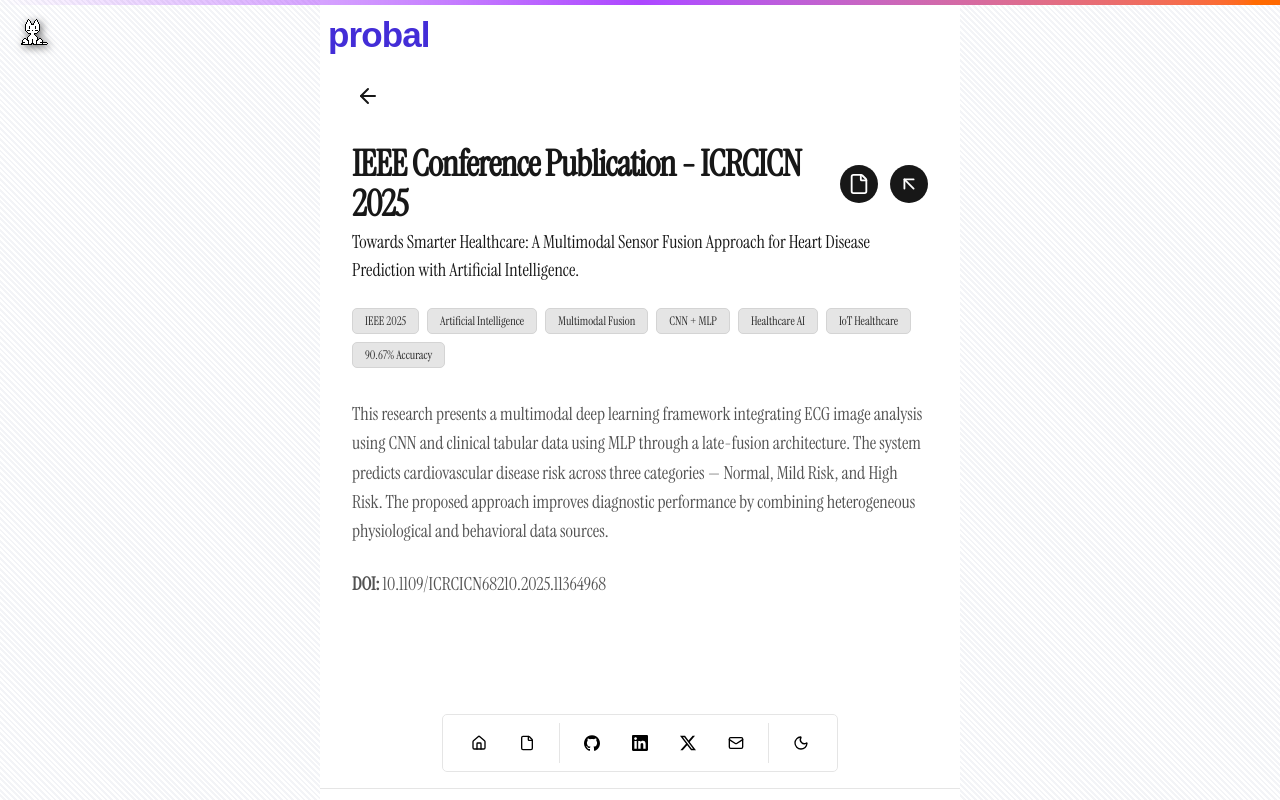
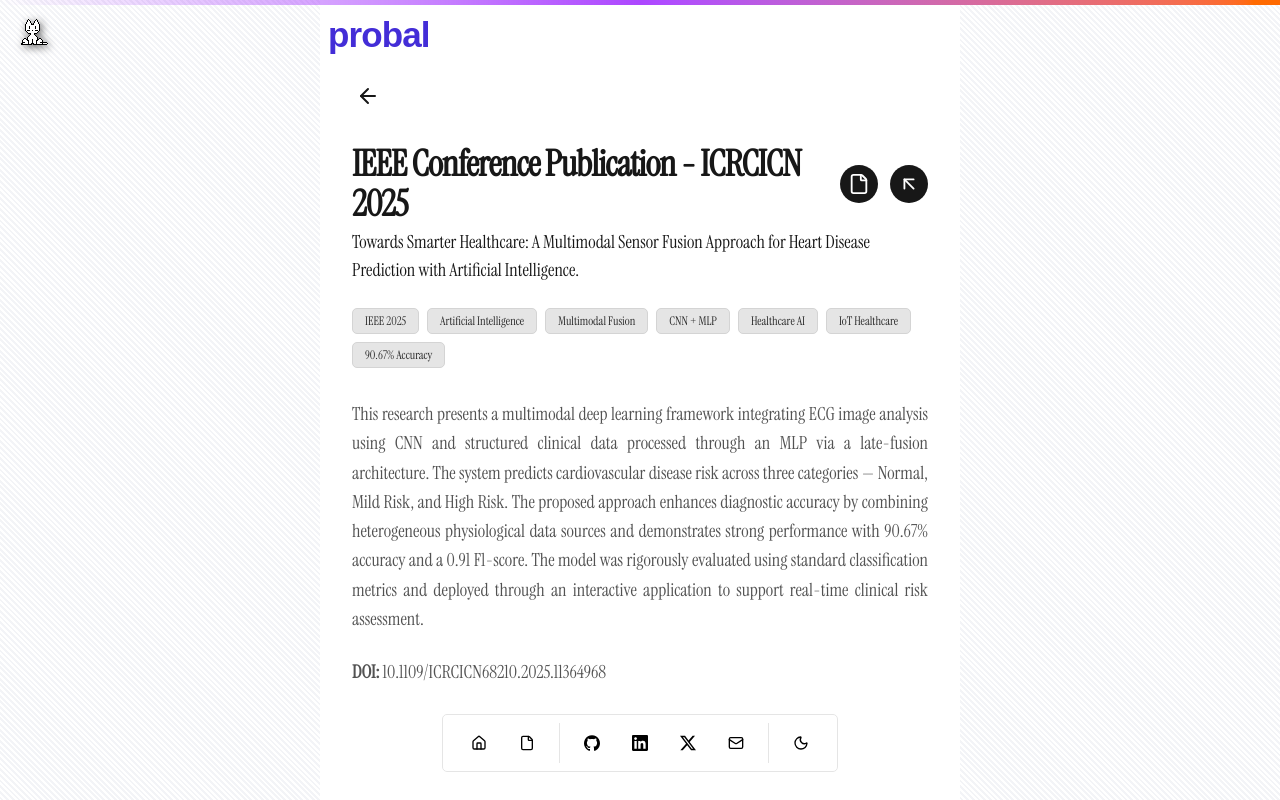
Before and after one commit to prodot-com/probalghoshdev, a Next.js app: page /achievements in a window 1280 px wide. Shown: the top 800 px of the page. Built offline with nearby package versions, Linux system fonts and the light colour scheme; a web font is replaced by a local one.

Commit message:
feat: update achievements abstract for clarity and enhance AchievementCard component with routing

```diff
--- a/src/app/achievements/page.tsx
+++ b/src/app/achievements/page.tsx
@@ -83,7 +83,7 @@ export default function ResearchPage() {
                             leading-relaxed text-lg instrument-serif space-y-6"
                 >
 
-                <p>{paper.abstract}</p>
+                <p className="text-justify">{paper.abstract}</p>
 
                 <p className="instrument-serif-bold">
                     DOI:{" "}
--- a/src/components/Achievements.tsx
+++ b/src/components/Achievements.tsx
@@ -1,8 +1,14 @@
+"use client"
+
 import { achievements } from "@/data/ProjectData";
 import { ChevronRight } from "lucide-react";
+import { useRouter } from "next/navigation";
 
 
     export default function AchievementCard() {
+
+        const router = useRouter();
+
     return (
         <div className="px-2 pl-3 md:pl-10 mt-10 font-bold w-full max-w-5xl">
         <section className="px-2 md:px-8 md:pl-0 md:pt-3 md:pb-4">
@@ -20,19 +26,16 @@ import { ChevronRight } from "lucide-react";
                         src={item.image}
                         alt={item.title}
                         className="w-11 h-11 md:w-12 md:h-12 p-1 rounded-full object-cover border border-neutral-300 dark:border-neutral-700"
-                        // className="h-10 md:h-12 w-auto object-contain"
                     />
 
-                    <div>
+                    <div
+                    className="cursor-pointer"
+                    onClick={()=>{router.push("/achievements")}}
+                    >
                         <div className="inline-flex items-center gap-1 group">
-                        <a
-                            href={item.link}
-                            target="_blank"
-                            rel="noopener noreferrer"
-                            className="instrument-serif-bold text-[19px] md:text-[19px] text-neutral-800 dark:text-neutral-200"
-                        >
+                        <p className="instrument-serif-bold text-[19px] md:text-[19px] text-neutral-800 dark:text-neutral-200">
                             {item.title}
-                        </a>
+                        </p>
 
                         <ChevronRight className="w-4 text-neutral-800 dark:text-neutral-200 opacity-0 group-hover:opacity-100 group-hover:translate-x-1 transition-transform duration-200" />
                         </div>
--- a/src/data/ProjectData.tsx
+++ b/src/data/ProjectData.tsx
@@ -99,7 +99,7 @@ export const achievements: AchievementItem[] = [
     title: "IEEE Conference Publication - ICRCICN 2025",
     title2: "Towards Smarter Healthcare: A Multimodal Sensor Fusion Approach for Heart Disease Prediction with Artificial Intelligence",
     conference: "2025 International Conference on Research in Computational Intelligence and Communication Networks (ICRCICN)",
-    abstract: "This research presents a multimodal deep learning framework integrating ECG image analysis using CNN and clinical tabular data using MLP through a late-fusion architecture. The system predicts cardiovascular disease risk across three categories — Normal, Mild Risk, and High Risk. The proposed approach improves diagnostic performance by combining heterogeneous physiological and behavioral data sources.",
+    abstract: "This research presents a multimodal deep learning framework integrating ECG image analysis using CNN and structured clinical data processed through an MLP via a late-fusion architecture. The system predicts cardiovascular disease risk across three categories — Normal, Mild Risk, and High Risk. The proposed approach enhances diagnostic accuracy by combining heterogeneous physiological data sources and demonstrates strong performance with 90.67% accuracy and a 0.91 F1-score. The model was rigorously evaluated using standard classification metrics and deployed through an interactive application to support real-time clinical risk assessment.",
 
     tags: [
       "IEEE 2025",
```
Also changed, not shown: public/ieeeFull.png (deleted).
